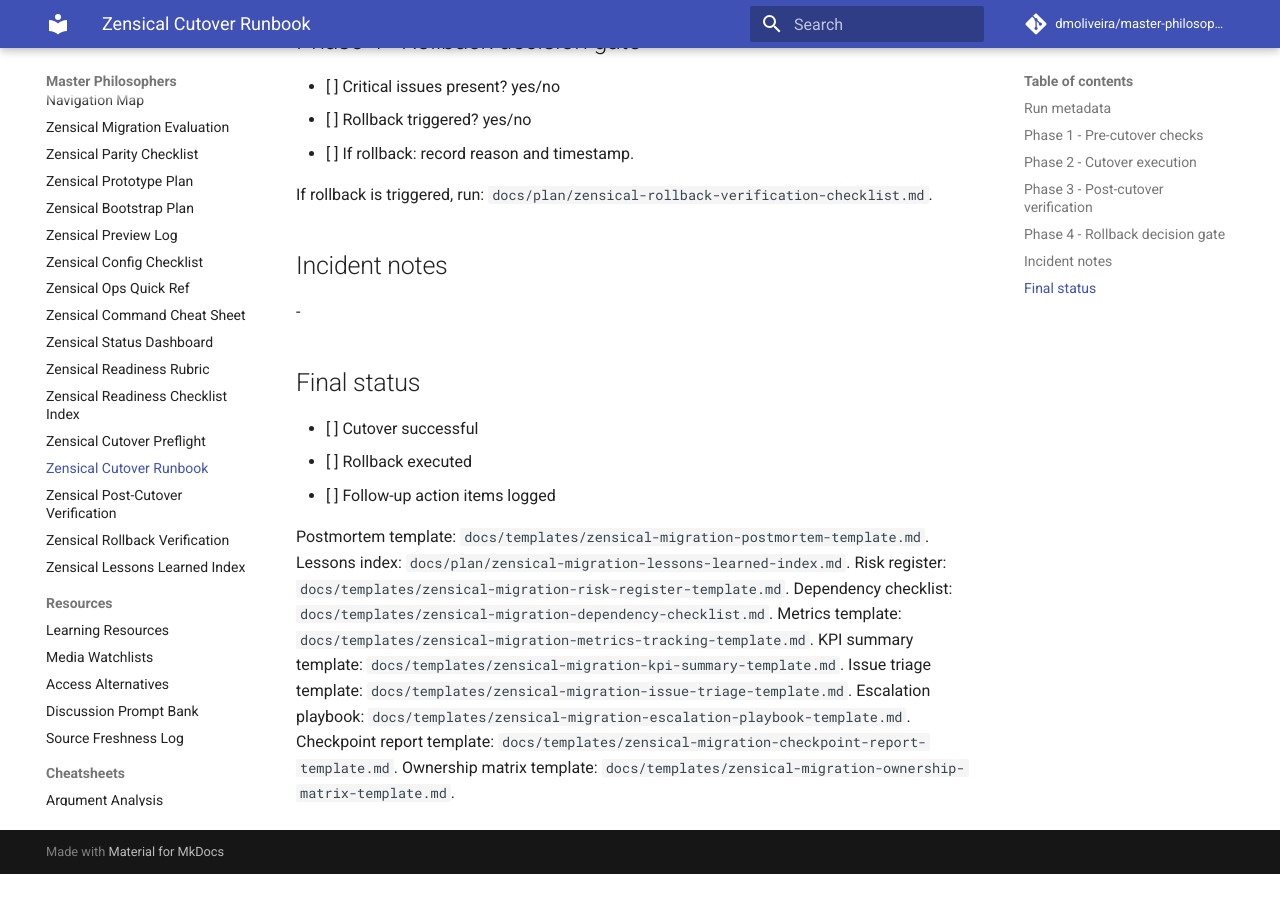
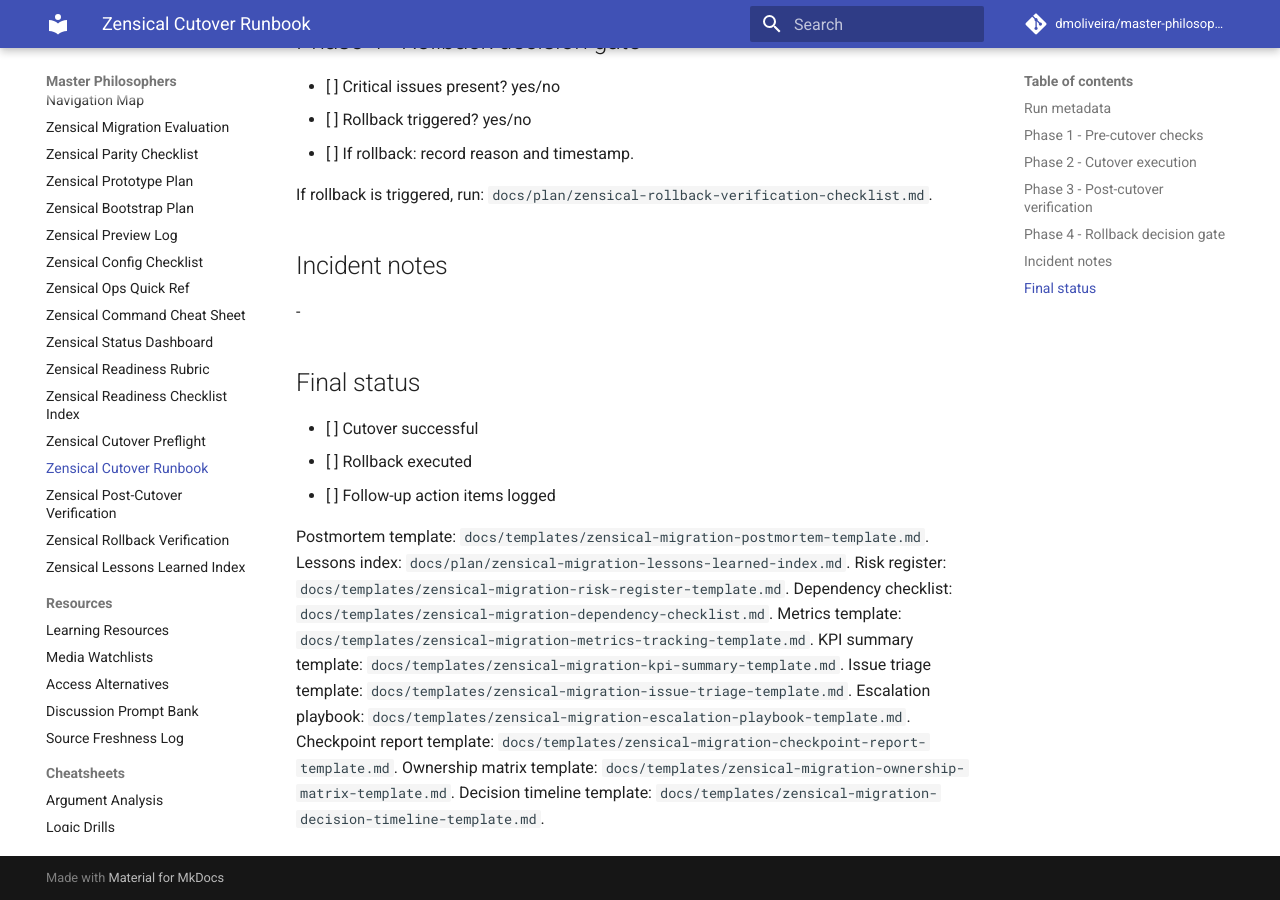
Before and after one commit to dmoliveira/master-philosophers, an MkDocs documentation site: the page built from docs/plan/zensical-cutover-runbook-template.md, in a window 1280 px wide and 900 px high, scrolled down 1268 px. Built offline with MkDocs 1.6.1 and Material for MkDocs 9.7.7, drawn with Linux system fonts in a browser that asks for light colours; comment, search, counter and statistics services are not loaded; before the commit the page ends 2142 px from its top, so only the background shows below that.

Commit message:
docs wire decision timeline template into migration docs

```diff
--- a/docs/plan/zensical-cutover-runbook-template.md
+++ b/docs/plan/zensical-cutover-runbook-template.md
@@ -64,3 +64,4 @@
 Escalation playbook: `docs/templates/zensical-migration-escalation-playbook-template.md`.
 Checkpoint report template: `docs/templates/zensical-migration-checkpoint-report-template.md`.
 Ownership matrix template: `docs/templates/zensical-migration-ownership-matrix-template.md`.
+Decision timeline template: `docs/templates/zensical-migration-decision-timeline-template.md`.
```
Also changed, not shown: README.md (+1 -0 lines), docs/template-library.md (+1 -0 lines).
